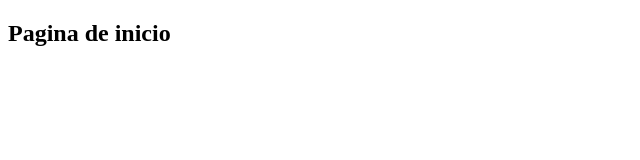
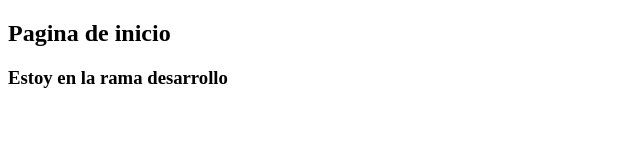
Before and after one commit to PACOdergod/primer-proyecto-, a website: page public/index.html in a window 1280 px wide. Shown: the whole page, without its empty margins (0-640 px from the left). Drawn offline with Linux system fonts and the light colour scheme.

Commit message:
hize la rama desarrollo

```diff
--- a/public/index.html
+++ b/public/index.html
@@ -7,6 +7,7 @@
 </head>
 <body>
 	<h2>Pagina de inicio </h2>
+	<h3>Estoy en la rama desarrollo</h3>
 
 </body>
 </html>
```
Also changed, not shown: 1 other file.
